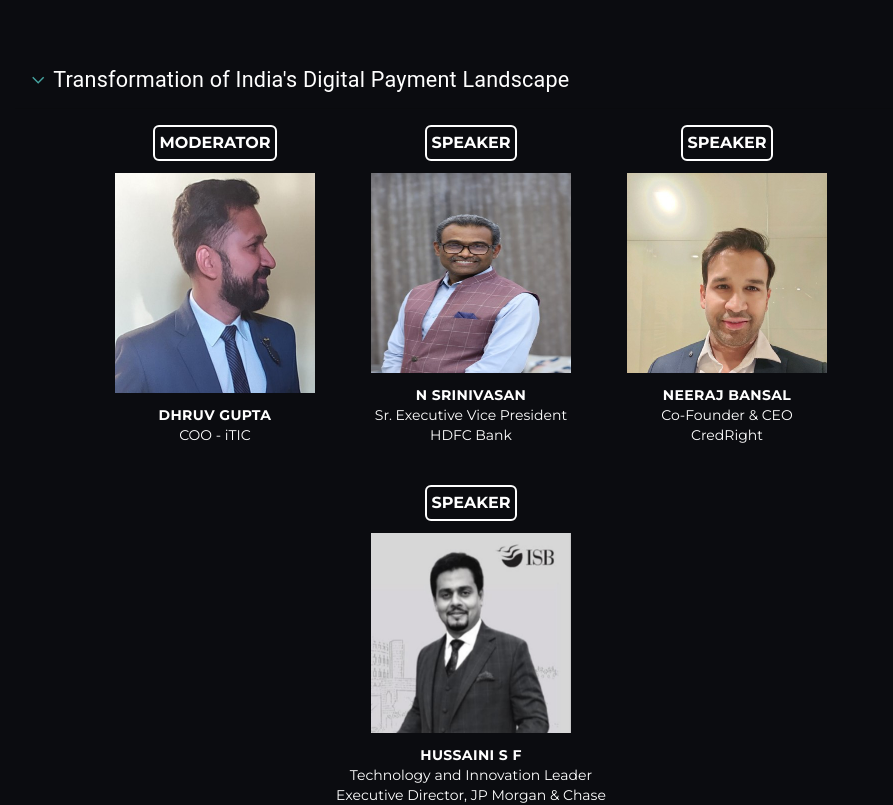
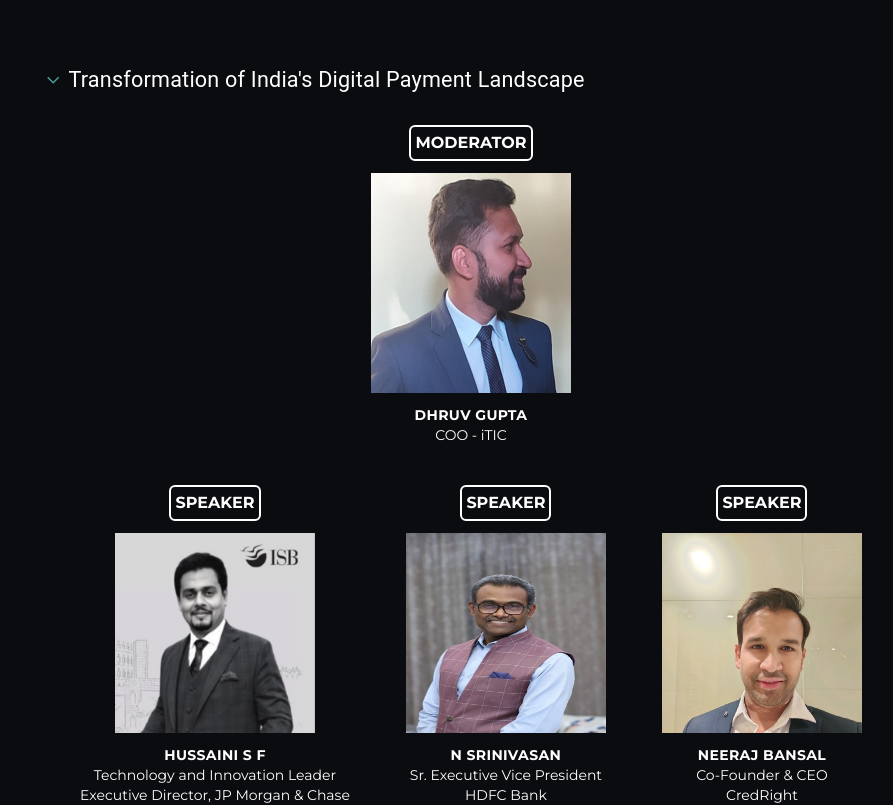
Before and after one commit to E-Cell-IITH/E-Cell-Website, a Next.js app: page /esummit in a window 1280 px wide. Shown: the part 2720-3525 px from the top of the page, without its empty margins (169-1062 px from the left). Built offline with nearby package versions, Linux system fonts and the light colour scheme.

Commit message:
changed orientation of images

```diff
--- a/components/Panel.js
+++ b/components/Panel.js
@@ -85,7 +85,7 @@ const Panel = () => {
           </AccordionSummary>
           <AccordionDetails className="">
             <div>
-              <div className="flex flex-col sm:flex-row  mx-auto justify-center items-center gap-5 md:gap-10 lg:gap-[3.5rem]">
+              <div className="flex flex-col sm:flex-row mx-auto justify-center items-center gap-5 md:gap-10 lg:gap-[3.5rem mb-10">
                 <div className="flex flex-col-reverse justify-center items-center gap-3 hover:scale-105 transition-all">
                   <p className="text-white text-center sm:text-sm text-[.7rem]">
                     <span className="font-bold uppercase tracking-wide">
@@ -103,6 +103,28 @@ const Panel = () => {
                   />
                   <p className="text-white font-bold uppercase p-1 border-2 rounded-md border-white">
                     Moderator
+                  </p>
+                </div>
+              </div>
+              <div className="flex flex-col sm:flex-row  mx-auto justify-center items-center gap-5 md:gap-10 lg:gap-[3.5rem]">
+                <div className="flex flex-col-reverse justify-center items-center gap-3">
+                  <p className="text-white text-center sm:text-sm text-[.7rem]">
+                    <span className="font-bold uppercase tracking-wide">
+                      Hussaini S F
+                    </span>
+                    <br></br>
+                    Technology and Innovation Leader
+                    <br></br>
+                    Executive Director, JP Morgan & Chase
+                  </p>
+                  <Image
+                    height={200}
+                    width={200}
+                    alt="testing"
+                    src="/hussainisf.jpeg"
+                  />
+                  <p className="text-white font-bold uppercase p-1 border-2 rounded-md border-white">
+                    Speaker
                   </p>
                 </div>
                 <div className="flex flex-col-reverse justify-center items-center gap-3">
@@ -147,28 +169,6 @@ const Panel = () => {
                   </p>
                 </div>
               </div>
-              <div className="flex flex-col sm:flex-row mx-auto justify-center items-center gap-5 md:gap-10 lg:gap-[3.5rem mt-10">
-                <div className="flex flex-col-reverse justify-center items-center gap-3">
-                  <p className="text-white text-center sm:text-sm text-[.7rem]">
-                    <span className="font-bold uppercase tracking-wide">
-                      Hussaini S F
-                    </span>
-                    <br></br>
-                    Technology and Innovation Leader
-                    <br></br>
-                    Executive Director, JP Morgan & Chase
-                  </p>
-                  <Image
-                    height={200}
-                    width={200}
-                    alt="testing"
-                    src="/hussainisf.jpeg"
-                  />
-                  <p className="text-white font-bold uppercase p-1 border-2 rounded-md border-white">
-                    Speaker
-                  </p>
-                </div>
-              </div>
             </div>
           </AccordionDetails>
         </Accordion>
@@ -189,7 +189,7 @@ const Panel = () => {
           </AccordionSummary>
           <AccordionDetails>
             <div>
-              <div className="flex flex-col sm:flex-row  mx-auto justify-center items-center gap-5 md:gap-10 lg:gap-[3.5rem]">
+              <div className="flex flex-col sm:flex-row mx-auto justify-center items-center gap-5 md:gap-10 lg:gap-[3.5rem] mb-10">
                 <div className="flex flex-col-reverse justify-center items-center gap-3">
                   <p className="text-white text-center text-[1rem]">
                     <span className="font-bold uppercase tracking-wide">
@@ -210,6 +210,28 @@ const Panel = () => {
                   />
                   <p className="text-white font-bold uppercase p-1 border-2 rounded-md border-white">
                     Moderator
+                  </p>
+                </div>
+              </div>
+              <div className="flex flex-col sm:flex-row  mx-auto justify-center items-center gap-5 md:gap-10 lg:gap-[3.5rem]">
+                <div className="flex flex-col-reverse justify-center items-center gap-3">
+                  <p className="text-white text-center text-[1rem]">
+                    <span className="font-bold uppercase tracking-wide">
+                      Rajesh Shenoy
+                    </span>
+                    <br></br>
+                    Sr. Director, Research
+                    <br></br>
+                    Cetas Healthcare
+                  </p>
+                  <Image
+                    height={200}
+                    width={200}
+                    alt="testing"
+                    src="/rajesh.jpg"
+                  />
+                  <p className="text-white font-bold uppercase p-1 border-2 rounded-md border-white">
+                    Speaker
                   </p>
                 </div>
 
@@ -254,40 +276,6 @@ const Panel = () => {
                   </p>
                 </div>
               </div>
-              <div className="flex flex-col sm:flex-row mx-auto justify-center items-center gap-5 md:gap-10 lg:gap-[3.5rem mt-10">
-                <div className="flex flex-col-reverse justify-center items-center gap-3">
-                  <p className="text-white text-center text-[1rem]">
-                    <span className="font-bold uppercase tracking-wide">
-                      Rajesh Shenoy
-                    </span>
-                    <br></br>
-                    Sr. Director, Research
-                    <br></br>
-                    Cetas Healthcare
-                  </p>
-                  <Image
-                    height={200}
-                    width={200}
-                    alt="testing"
-                    src="/rajesh.jpg"
-                  />
-                  <p className="text-white font-bold uppercase p-1 border-2 rounded-md border-white">
-                    Speaker
-                  </p>
-                </div>
-
-                {/* <div className="flex flex-col-reverse justify-center items-center gap-3">
-                  <p className="text-white uppercase text-center text-[1rem]">
-                    N Srinivasan
-                  </p>
-                  <Image
-                    height={200}
-                    width={200}
-                    alt="testing"
-                    src="/srinivasan.jpg"
-                  />
-                </div> */}
-              </div>
             </div>
           </AccordionDetails>
         </Accordion>
@@ -312,6 +300,26 @@ const Panel = () => {
                 <div className="flex flex-col-reverse justify-center items-center gap-3">
                   <p className="text-white  text-center text-[1rem]">
                     <span className="font-bold uppercase tracking-wide">
+                      Yugandhar Penubolu
+                    </span>
+                    <br></br>
+                    Founder of winzard.io
+                    <br></br>
+                    HR Tech
+                  </p>
+                  <Image
+                    height={200}
+                    width={200}
+                    alt="testing"
+                    src="/Yugandhar.jpg"
+                  />
+                  <p className="text-white font-bold uppercase p-1 border-2 rounded-md border-white">
+                    Speaker
+                  </p>
+                </div>
+                <div className="flex flex-col-reverse justify-center items-center gap-3">
+                  <p className="text-white  text-center text-[1rem]">
+                    <span className="font-bold uppercase tracking-wide">
                       MP Ganesh
                     </span>
                     <br></br>
@@ -329,26 +337,6 @@ const Panel = () => {
                   />
                   <p className="text-white font-bold uppercase p-1 border-2 rounded-md border-white">
                     Moderator
-                  </p>
-                </div>
-                <div className="flex flex-col-reverse justify-center items-center gap-3">
-                  <p className="text-white  text-center text-[1rem]">
-                    <span className="font-bold uppercase tracking-wide">
-                      Yugandhar Penubolu
-                    </span>
-                    <br></br>
-                    Founder of winzard.io
-                    <br></br>
-                    HR Tech
-                  </p>
-                  <Image
-                    height={200}
-                    width={200}
-                    alt="testing"
-                    src="/Yugandhar.jpg"
-                  />
-                  <p className="text-white font-bold uppercase p-1 border-2 rounded-md border-white">
-                    Speaker
                   </p>
                 </div>
 
@@ -373,30 +361,6 @@ const Panel = () => {
                   </p>
                 </div>
               </div>
-              {/* <div className="flex flex-col sm:flex-row mx-auto justify-center items-center gap-5 md:gap-10 lg:gap-[3.5rem mt-10">
-                <div className="flex flex-col-reverse justify-center items-center gap-3">
-                  <p className="text-white uppercase text-center text-center text-[1rem]">
-                    N Srinivasan
-                  </p>
-                  <Image
-                    height={200}
-                    width={200}
-                    alt="testing"
-                    src="/srinivasan.jpg"
-                  />
-                </div>
-                <div className="flex flex-col-reverse justify-center items-center gap-3">
-                  <p className="text-white uppercase text-center text-center text-[1rem]">
-                    N Srinivasan
-                  </p>
-                  <Image
-                    height={200}
-                    width={200}
-                    alt="testing"
-                    src="/srinivasan.jpg"
-                  />
-                </div>
-              </div> */}
             </div>
           </AccordionDetails>
         </Accordion>
```
